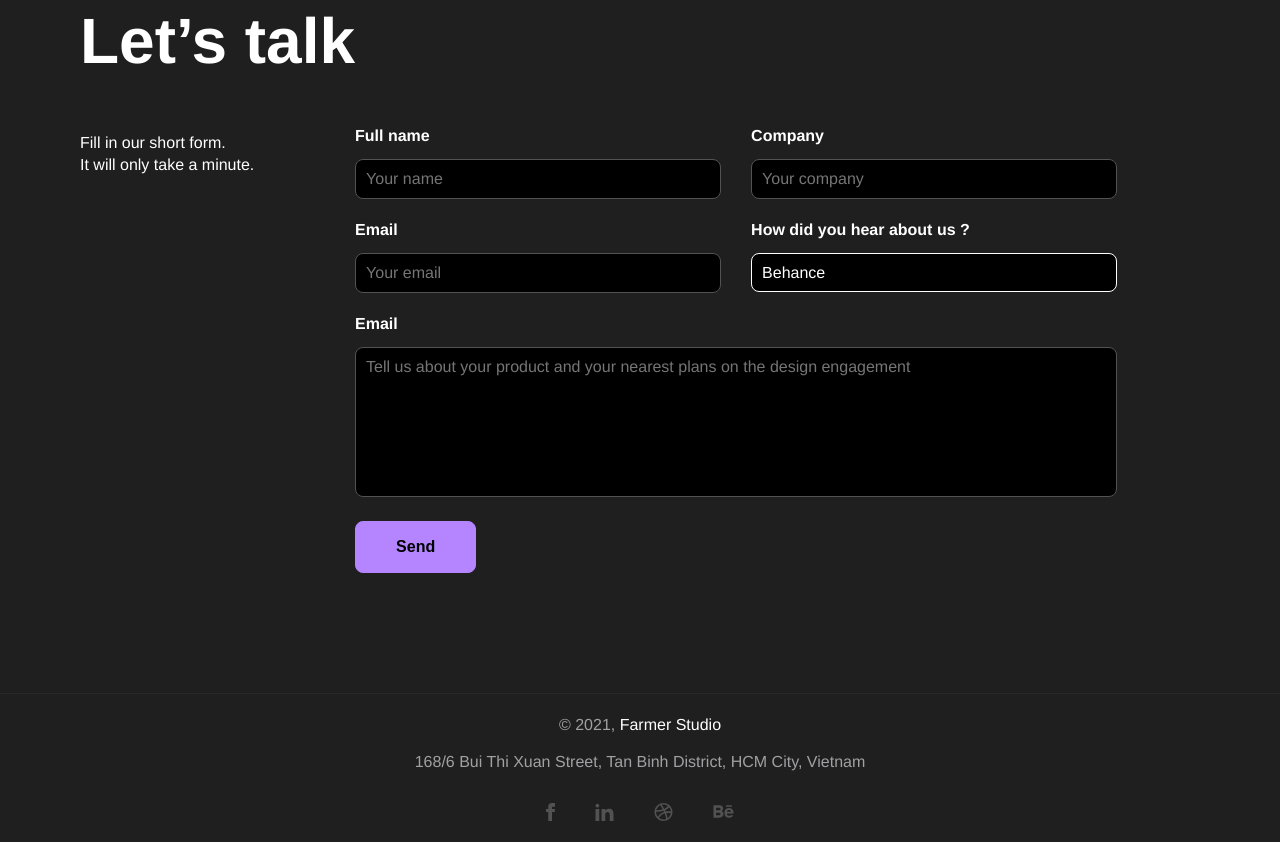
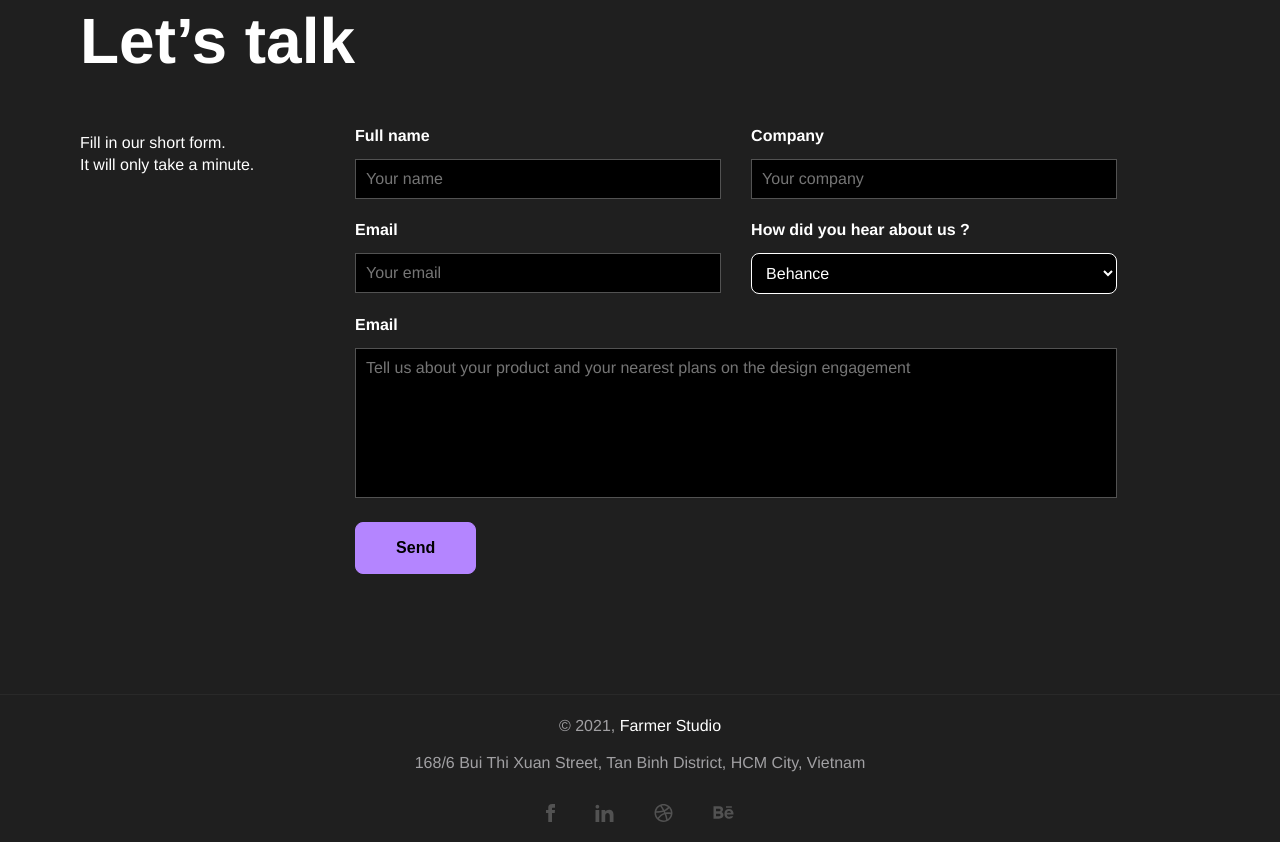
Before and after one commit to mrthikl/uiaas, a website: page src/index.html in a window 1280 px wide. Shown: the part 5796-6638 px from the top of the page. Drawn offline with nearby package versions, Linux system fonts and the light colour scheme; files that its build step writes are made by us from their sources.

Commit message:
fix contact

```diff
--- a/src/style/contact.scss
+++ b/src/style/contact.scss
@@ -42,7 +42,6 @@
         outline: none;
         transition: border 0.3s ease;
         font-family: "Arimo";
-        -webkit-appearance: none;
 
         &:valid,
         &:focus {
@@ -55,6 +54,14 @@
         resize: none;
         min-height: 150px;
         border: 1px solid #525252;
+      }
+
+      textarea,
+      input[type="text"],
+      input[type="button"],
+      input[type="submit"] {
+        -webkit-appearance: none;
+        border-radius: 0;
       }
     }
 
```
